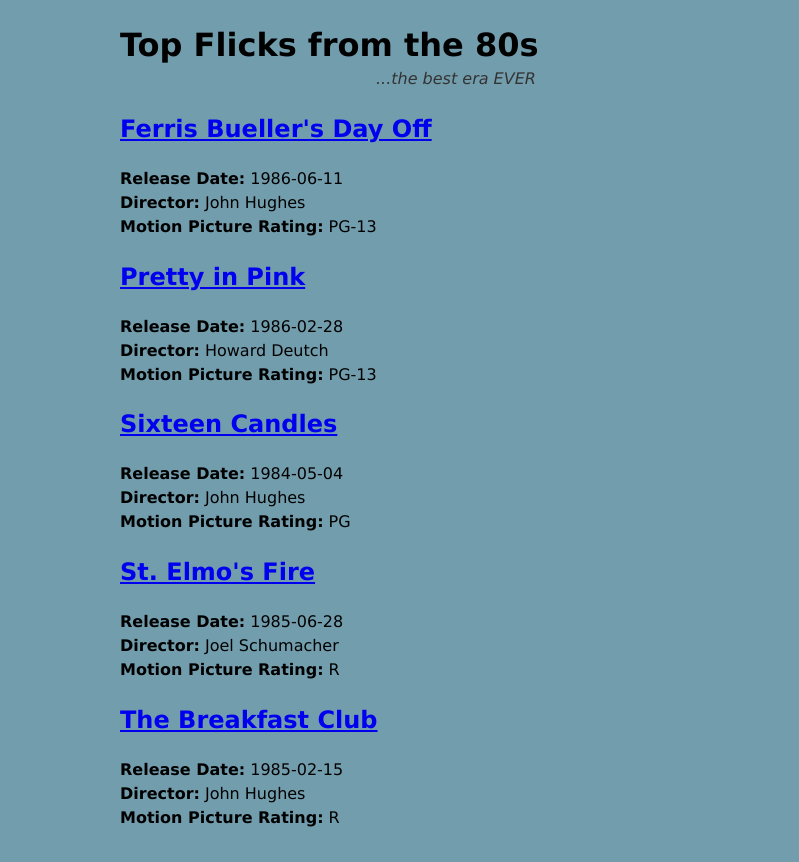
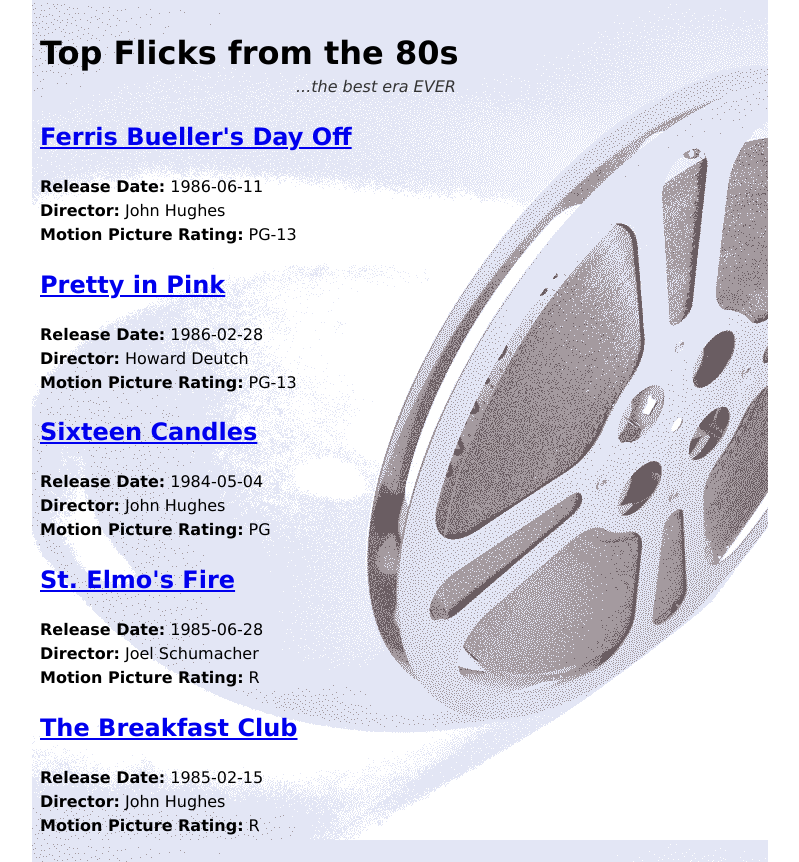
Before and after one commit to SueW/assignments, a PHP site: page / in a window 1280 px wide. Shown: the whole page, without its empty margins (240-1039 px from the left). Before the commit the page ends 827 px from the top, so only its background shows below. Run offline with PHP 8.4, Linux system fonts and the light colour scheme; data comes from the database, SQL or seed files in the repository.

Commit message:
set image as background

```diff
--- a/mtm1531/assignment-5/css/general.css
+++ b/mtm1531/assignment-5/css/general.css
@@ -2,7 +2,7 @@
 /* CSS Document */
 
 html {
-	background-color: #729DAD;
+	background-color: #FFF;
 	font: normal 100%/1.5 Verdana, Geneva, sans-serif;
 	color:#000;
 
@@ -10,7 +10,9 @@
 
 body {
 	margin: 0 auto;
-	width: 35em;
+	width: 45em;
+	background-image:url(../images/film3.png);
+	padding: 0.5em;
 }
 
 p {
```
